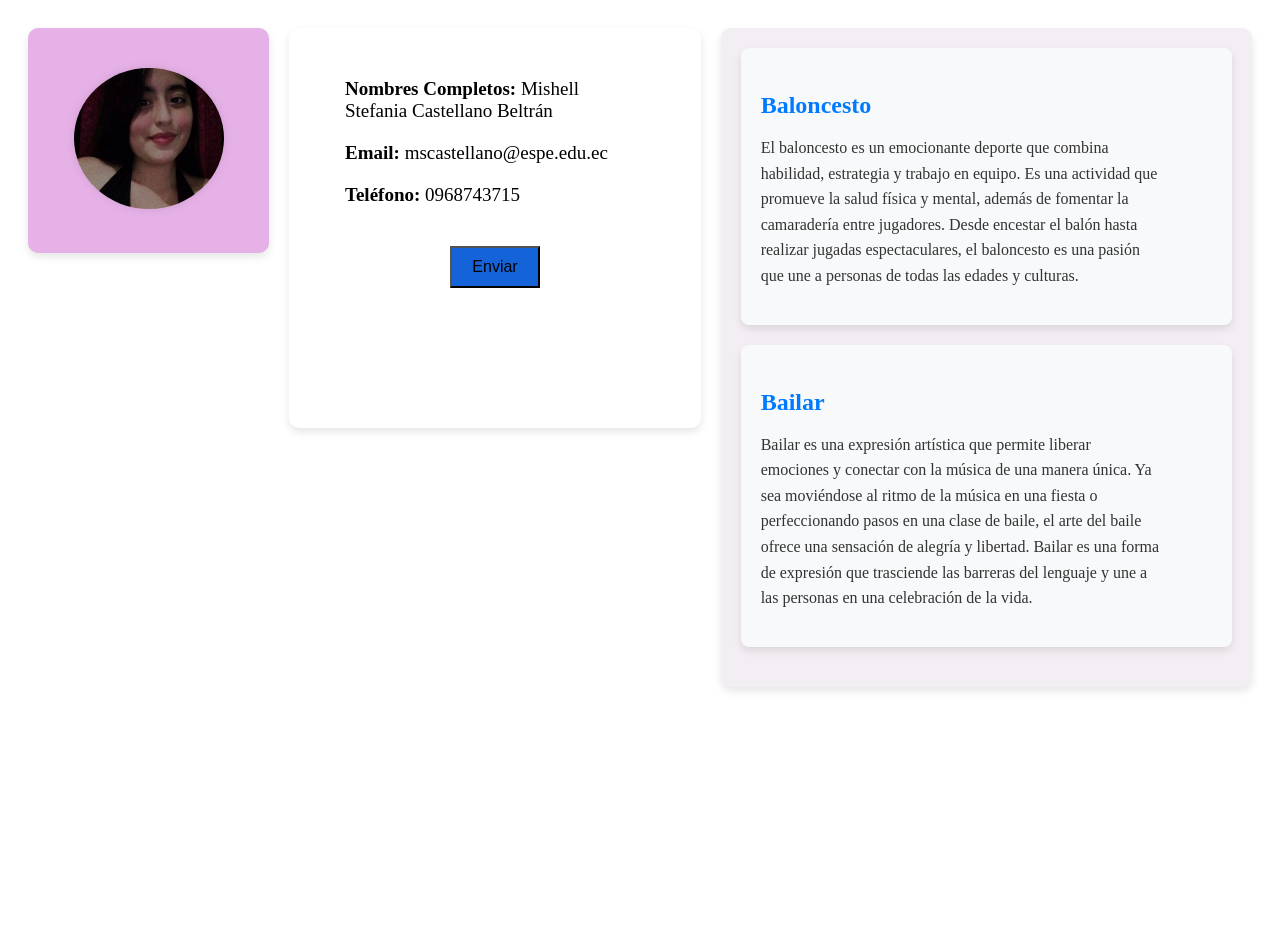
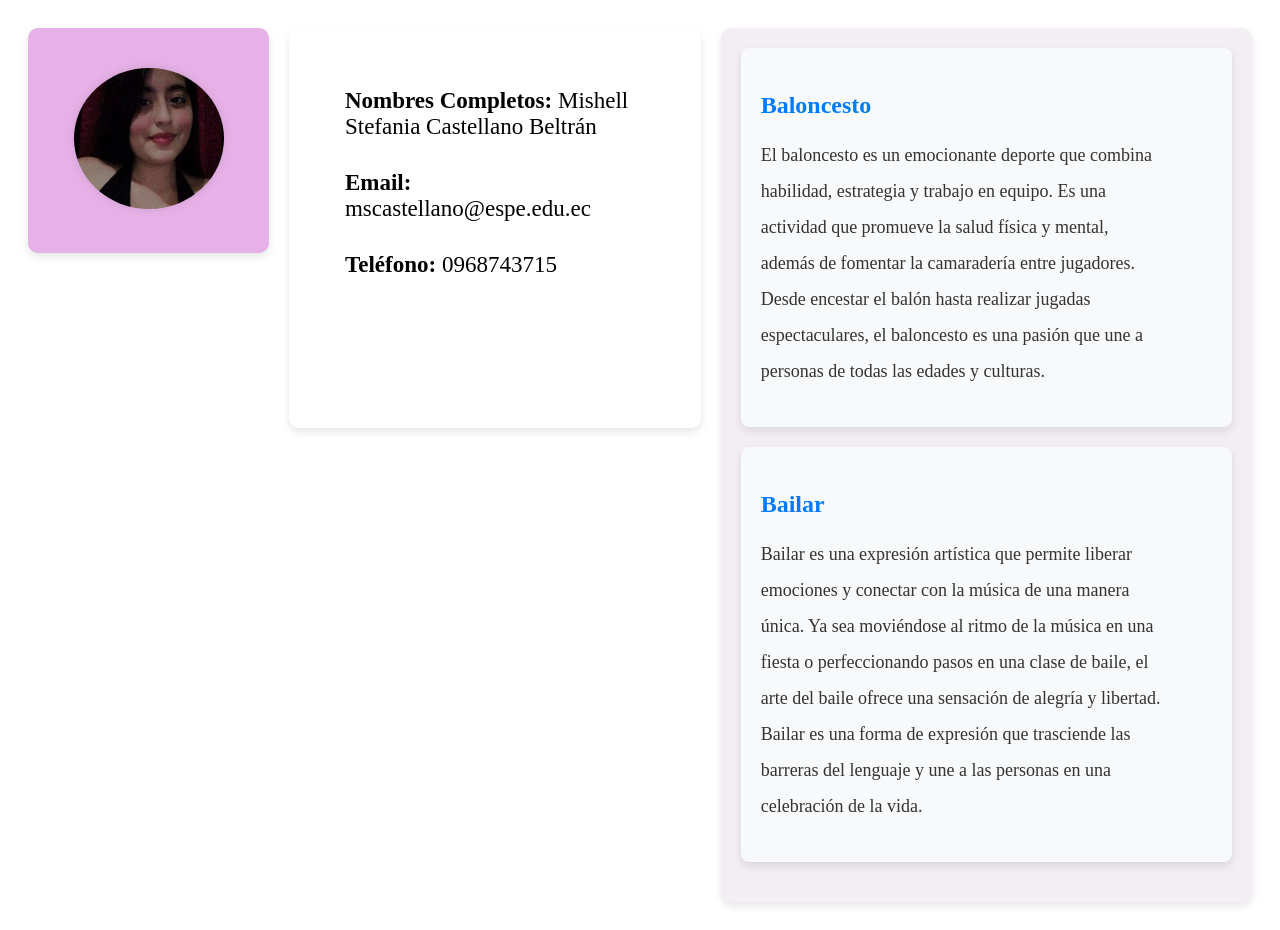
Before and after one commit to mscastellano/MiPortafolio, an Angular app in the folder mi-portafolio/: page /mifoto in a window 1280 px wide. Before the commit the page ends 800 px from the top, so only its background shows below. Built offline with nearby package versions, Linux system fonts and the light colour scheme.

Commit message:
Actualizacion..

```diff
--- a/mi-portafolio/src/app/portafolio/informacion/informacion/informacion.component.css
+++ b/mi-portafolio/src/app/portafolio/informacion/informacion/informacion.component.css
@@ -6,8 +6,8 @@
 }
 
 .containerinformation p {
-  margin: 20px 0;
-  font-size: 19px;
+  margin: 30px 0;
+  font-size: 23px;
 }
 
 .containerinformation button {
--- a/mi-portafolio/src/app/portafolio/informacion/informacion/informacion.component.html
+++ b/mi-portafolio/src/app/portafolio/informacion/informacion/informacion.component.html
@@ -4,10 +4,3 @@
   <p><strong>Teléfono:</strong> 0968743715</p>
 
 </div>
-<div style="text-align: center;">
-  <div>
-      <label for="mensaje" style="display: none;">Mensaje:</label>
-      <textarea id="mensaje" name="mensaje" style="display: none;" required></textarea>
-  </div>
-  <button type="submit" style="background-color: rgb(20, 99, 217); padding: 10px 20px; font-size: 16px;">Enviar</button>
-</div>
--- a/mi-portafolio/src/app/portafolio/pasatiempo/pasatiempo/pasatiempo.component.css
+++ b/mi-portafolio/src/app/portafolio/pasatiempo/pasatiempo/pasatiempo.component.css
@@ -15,8 +15,8 @@
   }
 
     .pasatiempo-texto {
-    font-size: 16px;
-    line-height: 1.6;
+    font-size: 18px;
+    line-height: 2;
     color: #333;
     width: 49%;
     max-width: 200px;
```
